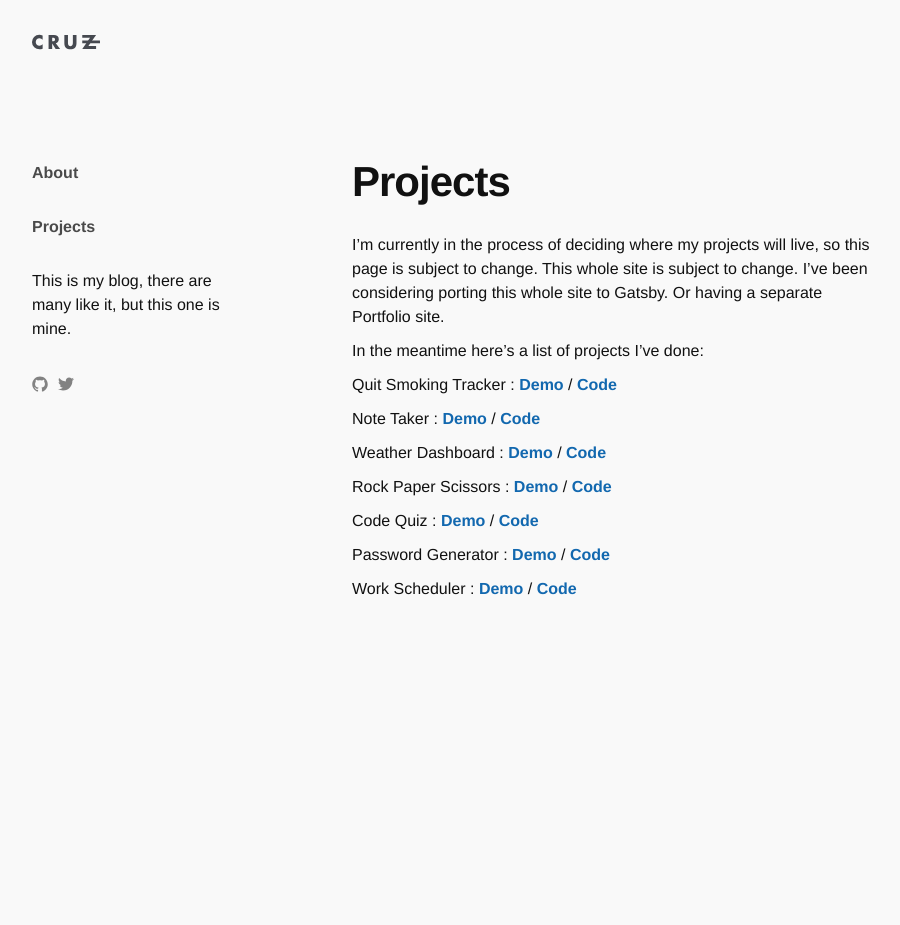
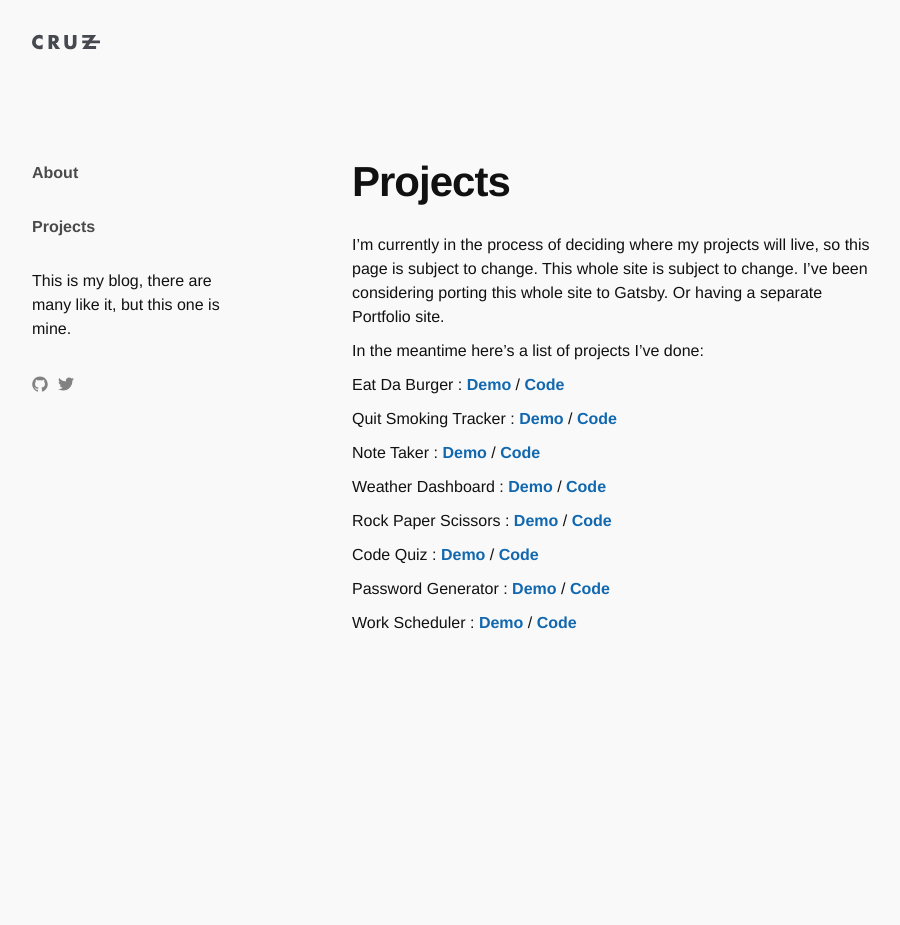
Before and after one commit to yarocruz/yarocruz.github.io, a Jekyll site: the page built from projects.md, in a window 1280 px wide. Shown: the whole page, without its empty margins (138-1038 px from the left). Built offline with Jekyll 4.4.1, drawn with Linux system fonts in a browser that asks for light colours; some web fonts are replaced; before the commit the page ends 900 px from its top, so only the background shows below that.

Commit message:
add new project Projects page

```diff
--- a/projects.md
+++ b/projects.md
@@ -7,6 +7,8 @@ permalink: "/projects/"
 I'm currently in the process of deciding where my projects will live, so this page is subject to change. This whole site is subject to change. I've been considering porting this whole site to Gatsby. Or having a separate Portfolio site.
 
 In the meantime here's a list of projects I've done:
+
+Eat Da Burger : [Demo](https://aqueous-beyond-86348.herokuapp.com/) / [Code](https://github.com/yarocruz/eat-da-burger)
 
 Quit Smoking Tracker : [Demo](https://quit-smoking-date.netlify.com/) / [Code](https://github.com/yarocruz/quit-smoking-date)
 
```
